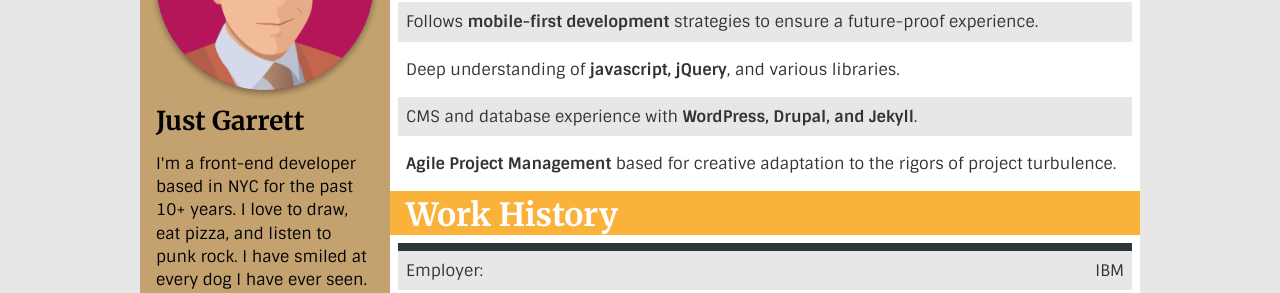
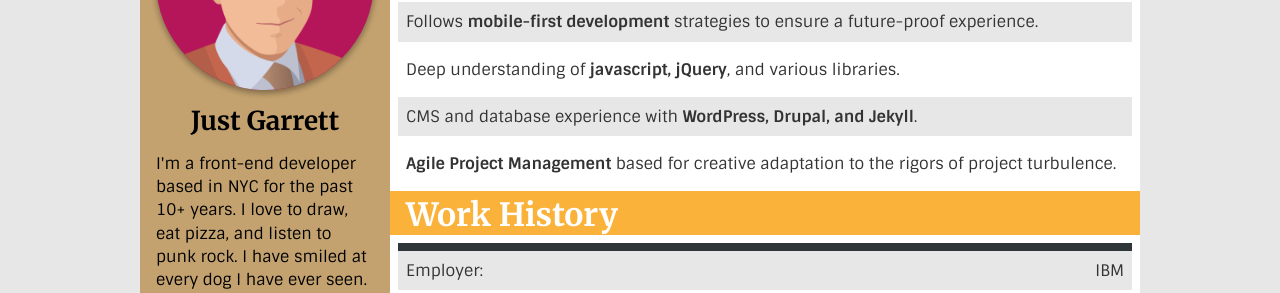
Before and after one commit to gvorbeck/iamgarrett-static, a Jekyll site: the page built from index.md, in a window 1280 px wide. Shown: the part 280-573 px from the top of the page. Built offline with Jekyll 4.4.1, drawn with Linux system fonts in a browser that asks for light colours.

Commit message:
subtitle text align + hover bug

```diff
--- a/_sass/_content-wrapper.scss
+++ b/_sass/_content-wrapper.scss
@@ -111,6 +111,7 @@
             grid-row-start: 2;
             grid-column-start: 1;
             grid-column-end: 1;
+            text-align: center;
         }
 
         &__subtext {
--- a/_sass/_portfolio.scss
+++ b/_sass/_portfolio.scss
@@ -18,6 +18,10 @@
         margin: 0 1rem 1rem;
         border: $border;
         border-radius: 5px 5px 0 0;
+
+        &:hover {
+            border-bottom: $border;
+        }
     }
 
     &__image {
```
